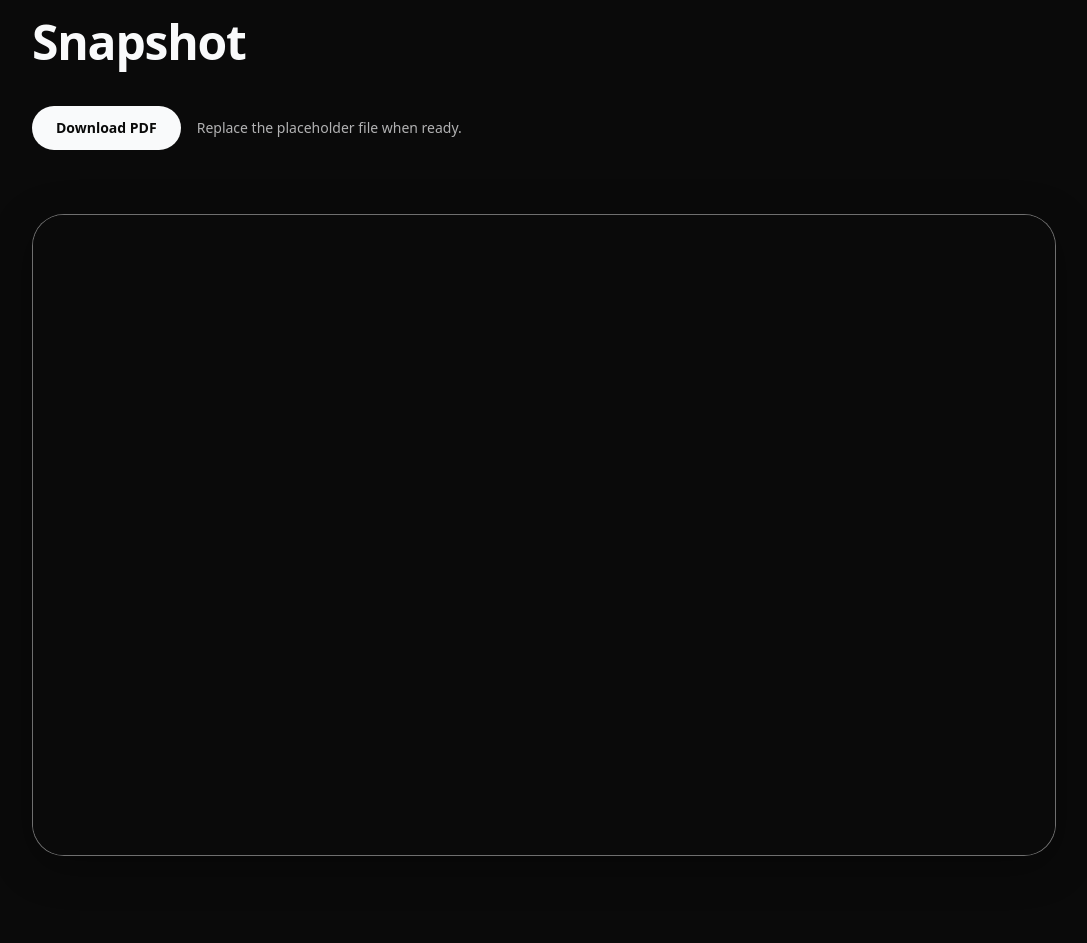
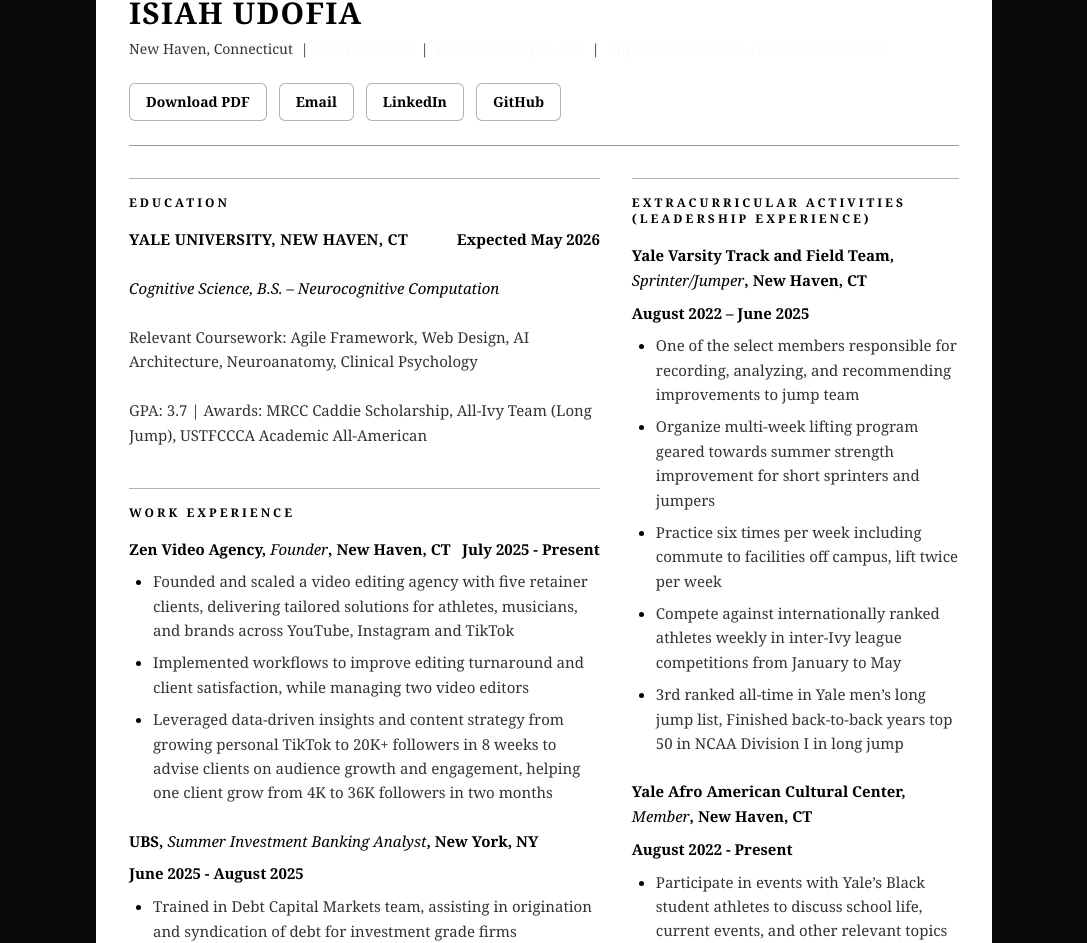
Before and after one commit to iudofia2026/isiahudofia.com, a Next.js app: page /resume in a window 1280 px wide. Shown: the part 190-1133 px from the top of the page, without its empty margins (96-1183 px from the left). Built offline with nearby package versions, Linux system fonts and the light colour scheme.

Commit message:
feat: rebuild resume page with print layout

```diff
--- a/app/(routes)/resume/page.tsx
+++ b/app/(routes)/resume/page.tsx
@@ -1,32 +1,237 @@
+'use client';
+
 import RouteSeo from '../../../components/route-seo';
-import Section from '../../../components/section';
 
-const resumePath = '/Isiah_Udofia_Resume.pdf';
+type Experience = {
+  organization: string;
+  role: string;
+  location: string;
+  timeframe: string;
+  bullets: string[];
+};
+
+const education = {
+  institution: 'Yale University, New Haven, CT',
+  degree: 'Cognitive Science, B.S. – Neurocognitive Computation',
+  coursework:
+    'Relevant Coursework: Agile Framework, Web Design, AI Architecture, Neuroanatomy, Clinical Psychology',
+  gpa:
+    'GPA: 3.7 | Awards: MRCC Caddie Scholarship, All-Ivy Team (Long Jump), USTFCCCA Academic All-American',
+  graduation: 'Expected May 2026',
+};
+
+const workExperiences: Experience[] = [
+  {
+    organization: 'Zen Video Agency',
+    role: 'Founder',
+    location: 'New Haven, CT',
+    timeframe: 'July 2025 - Present',
+    bullets: [
+      'Founded and scaled a video editing agency with five retainer clients, delivering tailored solutions for athletes, musicians, and brands across YouTube, Instagram and TikTok',
+      'Implemented workflows to improve editing turnaround and client satisfaction, while managing two video editors',
+      'Leveraged data-driven insights and content strategy from growing personal TikTok to 20K+ followers in 8 weeks to advise clients on audience growth and engagement, helping one client grow from 4K to 36K followers in two months',
+    ],
+  },
+  {
+    organization: 'UBS',
+    role: 'Summer Investment Banking Analyst',
+    location: 'New York, NY',
+    timeframe: 'June 2025 - August 2025',
+    bullets: [
+      'Trained in Debt Capital Markets team, assisting in origination and syndication of debt for investment grade firms',
+      'Led an independent research initiative to educate team on structure and market dynamics of synthetic risk transfers',
+    ],
+  },
+  {
+    organization: 'Bain and Co.',
+    role: 'Building Entrepreneurial Leaders Internship',
+    location: 'New York, NY',
+    timeframe: 'May 2023 - May 2024',
+    bullets: [
+      'Gained real-time exposure to the processes that Bain uses, included opportunity to meet and speak to consultants',
+    ],
+  },
+  {
+    organization: 'Blinds To Go Inc.',
+    role: 'Supply Chain Intern',
+    location: 'Lakewood, NJ',
+    timeframe: 'June 2022 - August 2022',
+    bullets: [
+      'Worked directly with Plant Controller to audit, proposed change to bill of materials to align to actual production',
+      'Bill of materials accuracy improved from 95% to 99+% and changes were used to open new plant in Saltillo, Mexico',
+    ],
+  },
+  {
+    organization: 'Mountain Ridge Country Club',
+    role: 'Caddie',
+    location: 'West Caldwell, New Jersey',
+    timeframe: 'May 2022 - Present (Seasonal)',
+    bullets: [
+      'Hired by 200+ different club members and accompanying guests over the course of four seasons',
+      'Selected to train two new caddies on club procedure and essential job skills, mentoring newcomers into full-time roles',
+    ],
+  },
+  {
+    organization: 'Independent Private Math Tutor',
+    role: 'Founder',
+    location: 'Montclair, NJ',
+    timeframe: 'June 2019 - August 2023',
+    bullets: [
+      'Established private tutoring business and worked with 10+ students ranging from 4th to 12th grade, helping multiple students to place into advanced math programs and improve performance on standardized tests',
+    ],
+  },
+];
+
+const extracurriculars: Experience[] = [
+  {
+    organization: 'Yale Varsity Track and Field Team',
+    role: 'Sprinter/Jumper',
+    location: 'New Haven, CT',
+    timeframe: 'August 2022 – June 2025',
+    bullets: [
+      'One of the select members responsible for recording, analyzing, and recommending improvements to jump team',
+      'Organize multi-week lifting program geared towards summer strength improvement for short sprinters and jumpers',
+      'Practice six times per week including commute to facilities off campus, lift twice per week',
+      'Compete against internationally ranked athletes weekly in inter-Ivy league competitions from January to May',
+      '3rd ranked all-time in Yale men’s long jump list, Finished back-to-back years top 50 in NCAA Division I in long jump',
+    ],
+  },
+  {
+    organization: 'Yale Afro American Cultural Center',
+    role: 'Member',
+    location: 'New Haven, CT',
+    timeframe: 'August 2022 - Present',
+    bullets: [
+      'Participate in events with Yale’s Black student athletes to discuss school life, current events, and other relevant topics',
+    ],
+  },
+];
 
 export default function ResumePage() {
   return (
     <>
       <RouteSeo title="Resume" />
-      <Section eyebrow="Resume" title="Snapshot">
-        <div className="flex flex-wrap items-center gap-4 text-sm text-foreground/70">
       <a
-            className="inline-flex items-center gap-2 rounded-full bg-foreground px-6 py-3 text-sm font-semibold text-background transition duration-300 hover:opacity-90 focus-visible:outline-none focus-visible:ring-2 focus-visible:ring-accent/60 focus-visible:ring-offset-2 focus-visible:ring-offset-background"
-            href={resumePath}
+        href="#resume-content"
+        className="sr-only focus:not-sr-only focus:absolute focus:left-6 focus:top-6 focus:z-50 focus:rounded focus:bg-white focus:px-4 focus:py-2 focus:text-sm focus:font-semibold focus:text-black"
+      >
+        Skip to content
+      </a>
+      <main
+        id="resume-content"
+        className="mx-auto my-10 w-full max-w-4xl font-serif text-[15px] leading-[1.65] text-black print:my-0 print:w-[8.27in] print:max-w-none print:bg-white"
+      >
+        <article className="rounded-3xl border border-border/40 bg-white p-8 shadow-2xl print:border-0 print:p-0 print:shadow-none print:bg-white">
+          <header className="border-b border-black/40 pb-6 print:border-black/80">
+            <h1 className="text-3xl font-extrabold tracking-[0.04em] text-black">ISIAH UDOFIA</h1>
+            <address className="mt-2 flex flex-wrap items-center gap-x-2 gap-y-1 text-sm font-medium text-black/80 not-italic">
+              <span>New Haven, Connecticut</span>
+              <span aria-hidden="true">|</span>
+              <a href="tel:+19733036883" className="hover:underline">
+                (973) 303-6883
+              </a>
+              <span aria-hidden="true">|</span>
+              <a href="mailto:isiah.udofia@yale.edu" className="hover:underline">
+                isiah.udofia@yale.edu
+              </a>
+              <span aria-hidden="true">|</span>
+              <a href="https://www.linkedin.com/in/isiah-udofia/" className="hover:underline" target="_blank" rel="noopener">
+                https://www.linkedin.com/in/isiah-udofia/
+              </a>
+            </address>
+            <div className="mt-6 flex flex-wrap gap-3 print:hidden">
+              <button
+                type="button"
+                onClick={() => window.print()}
+                className="rounded-md border border-black/30 bg-white px-4 py-2 text-sm font-semibold text-black transition hover:bg-black hover:text-white"
+              >
+                Download PDF
+              </button>
+              <a
+                href="mailto:isiah.udofia@yale.edu"
+                className="rounded-md border border-black/30 bg-white px-4 py-2 text-sm font-semibold text-black transition hover:bg-black hover:text-white"
+              >
+                Email
+              </a>
+              <a
+                href="https://www.linkedin.com/in/isiah-udofia/"
                 target="_blank"
                 rel="noopener"
+                className="rounded-md border border-black/30 bg-white px-4 py-2 text-sm font-semibold text-black transition hover:bg-black hover:text-white"
               >
-            Download PDF
+                LinkedIn
               </a>
-          <span>Replace the placeholder file when ready.</span>
+              <a
+                href="https://github.com/iudofia2026"
+                target="_blank"
+                rel="noopener"
+                className="rounded-md border border-black/30 bg-white px-4 py-2 text-sm font-semibold text-black transition hover:bg-black hover:text-white"
+              >
+                GitHub
+              </a>
             </div>
-        <div className="mt-6 overflow-hidden rounded-[2rem] border border-border/40 bg-surface/80 shadow-subtle">
-          <iframe
-            src={`${resumePath}#toolbar=0&navpanes=0`}
-            title="Isiah Udofia resume"
-            className="h-[80vh] w-full"
-          />
+          </header>
+
+          <div className="mt-8 space-y-10 lg:grid lg:grid-cols-12 lg:gap-8 lg:space-y-0 print:grid print:grid-cols-1 print:gap-0">
+            <div className="space-y-10 lg:col-span-7 print:col-span-1">
+              <ResumeSection title="EDUCATION">
+                <div className="flex flex-wrap items-start justify-between gap-2">
+                  <h3 className="text-[15px] font-semibold uppercase tracking-[0.02em] text-black">
+                    {education.institution}
+                  </h3>
+                  <p className="text-[15px] font-semibold text-black">{education.graduation}</p>
                 </div>
-      </Section>
+                <p className="mt-2 text-[15px] italic text-black">{education.degree}</p>
+                <p className="mt-1 text-[15px] text-black/80">{education.coursework}</p>
+                <p className="mt-1 text-[15px] text-black/80">{education.gpa}</p>
+              </ResumeSection>
+
+              <ResumeSection title="WORK EXPERIENCE">
+                {workExperiences.map((experience) => (
+                  <ResumeEntry key={`${experience.organization}-${experience.timeframe}`} experience={experience} />
+                ))}
+              </ResumeSection>
+            </div>
+
+            <div className="mt-10 space-y-10 lg:col-span-5 lg:mt-0 print:col-span-1">
+              <ResumeSection title="EXTRACURRICULAR ACTIVITIES (LEADERSHIP EXPERIENCE)">
+                {extracurriculars.map((experience) => (
+                  <ResumeEntry key={`${experience.organization}-${experience.timeframe}`} experience={experience} />
+                ))}
+              </ResumeSection>
+            </div>
+          </div>
+        </article>
+      </main>
     </>
   );
 }
+
+function ResumeSection({ title, children }: { title: string; children: React.ReactNode }) {
+  return (
+    <section className="break-inside-avoid border-t border-black/30 pt-4 print:border-black/80">
+      <h2 className="text-xs font-semibold uppercase tracking-[0.25em] text-black">{title}</h2>
+      <div className="mt-4 space-y-6 text-[15px] text-black/85">{children}</div>
+    </section>
+  );
+}
+
+function ResumeEntry({ experience }: { experience: Experience }) {
+  return (
+    <article className="break-inside-avoid">
+      <div className="flex flex-wrap items-baseline justify-between gap-2">
+        <h3 className="text-[15px] font-semibold text-black">
+          {experience.organization}, <span className="font-normal italic">{experience.role}</span>, {experience.location}
+        </h3>
+        <p className="text-[15px] font-semibold text-black">{experience.timeframe}</p>
+      </div>
+      <ul className="mt-2 space-y-2 pl-5 text-[15px] text-black/80 md:pl-6 list-disc">
+        {experience.bullets.map((bullet) => (
+          <li key={bullet} className="leading-relaxed marker:text-black">
+            {bullet}
+          </li>
+        ))}
+      </ul>
+    </article>
+  );
+}
--- a/components/footer.tsx
+++ b/components/footer.tsx
@@ -2,7 +2,7 @@
 
 export default function Footer() {
   return (
-    <footer className="mt-16 border-t border-border/40 bg-surface/60 px-6 py-8 backdrop-blur">
+    <footer className="mt-16 border-t border-border/40 bg-surface/60 px-6 py-8 backdrop-blur print:hidden">
       <div className="mx-auto flex max-w-5xl flex-wrap items-center justify-between gap-3 text-sm text-foreground/60">
         <p>© {year} Isiah Udofia</p>
         <div className="flex flex-wrap items-center gap-3">
--- a/components/navbar.tsx
+++ b/components/navbar.tsx
@@ -17,7 +17,7 @@
   const pathname = usePathname();
 
   return (
-    <header className="fixed inset-x-0 top-4 z-50 flex justify-center px-4">
+    <header className="fixed inset-x-0 top-4 z-50 flex justify-center px-4 print:hidden">
       <motion.nav
         initial={{ opacity: 0, y: -12 }}
         animate={{ opacity: 1, y: 0 }}
```
Lines whose indentation alone changed are shown as unchanged.
